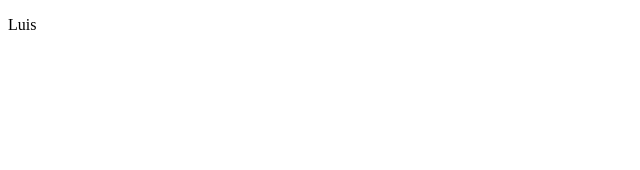
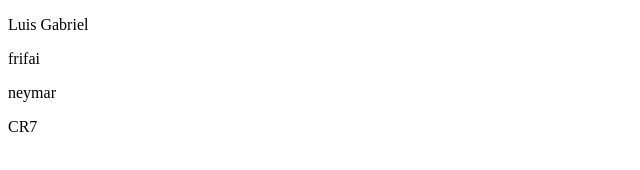
Before and after one commit to luispneu/luisgabriel8328, a plain HTML site: page index.html in a window 1280 px wide. Shown: the whole page, without its empty margins (0-640 px from the left). Drawn offline with Linux system fonts and the light colour scheme.

Commit message:
adicionado paragrafos frifai,neymar,CR7,e Luis gabriel

```diff
--- a/index.html
+++ b/index.html
@@ -7,6 +7,9 @@
     <title></title>
 </head>
 <body>
-    <p>Luis</p>
+    <p>Luis Gabriel</p>
+    <p>frifai</p>
+    <P>neymar</P>
+    <p>CR7</p>
 </body>
 </html>
```
